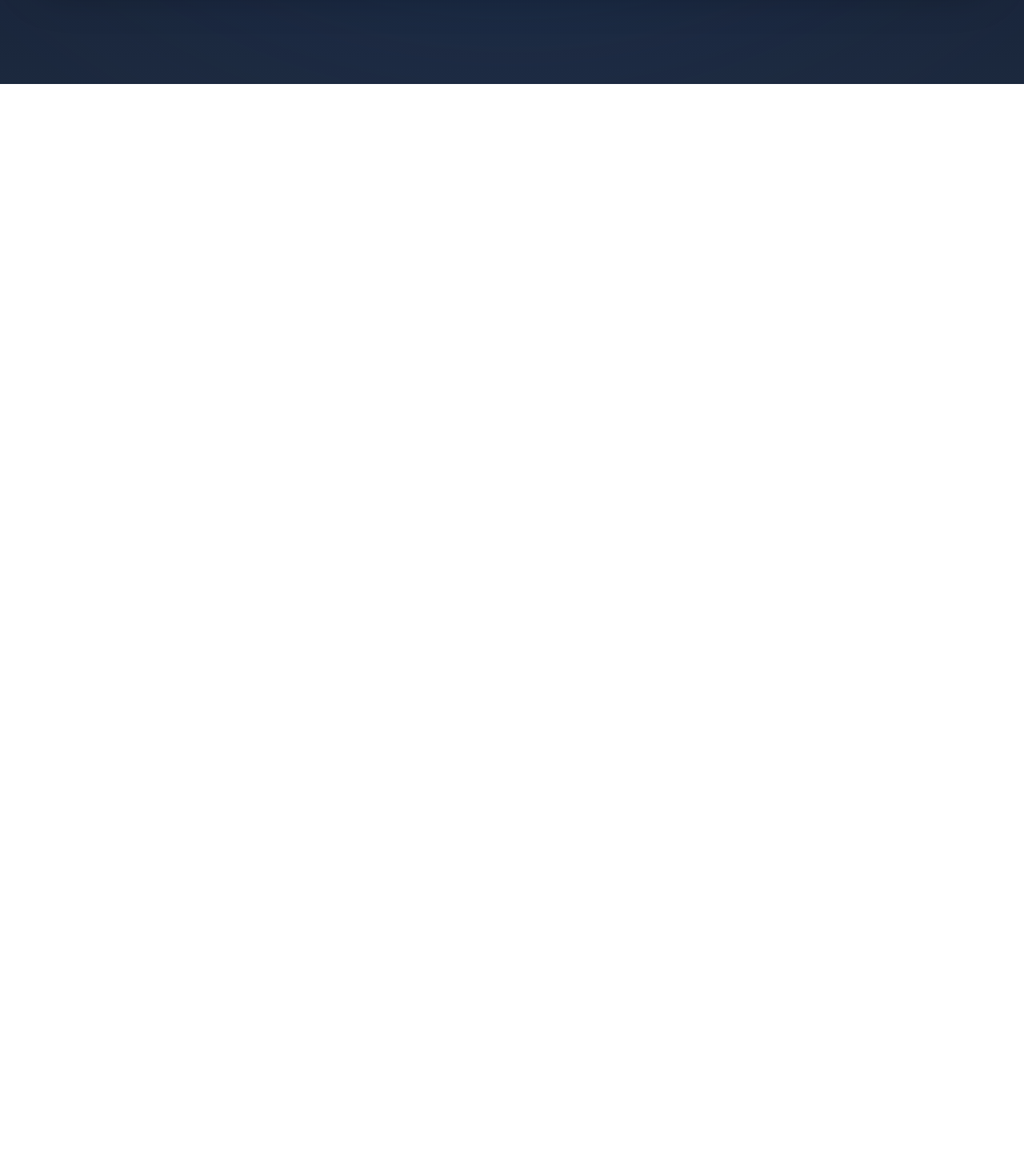
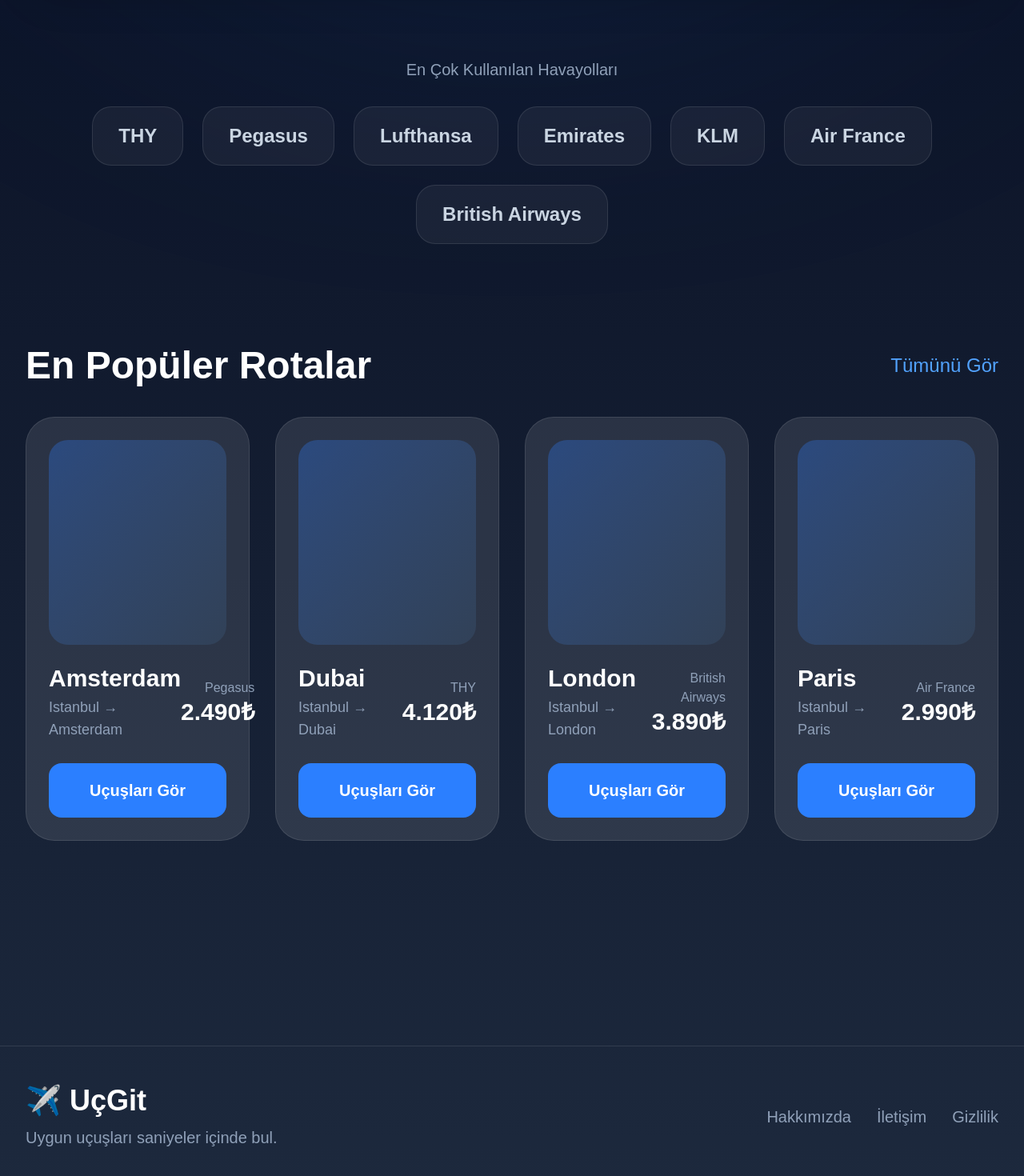
Before and after one commit to melihizzet/flight-platform, a Next.js app: page / in a window 1280 px wide. Shown: the part 1080-2550 px from the top of the page at 80% size. Before the commit the page ends 1185 px from the top, so only its background shows below. Built offline with nearby package versions, Linux system fonts and the light colour scheme.

Commit message:
separate flights results page

```diff
--- /dev/null
+++ b/app/flights/page.tsx
@@ -0,0 +1,258 @@
+export default function FlightsPage() {
+
+  const flights = [
+    {
+      airline: "Pegasus",
+      from: "SAW",
+      to: "AMS",
+      departure: "08:30",
+      arrival: "11:20",
+      duration: "3s 50dk",
+      direct: true,
+      price: "2.490₺",
+    },
+    {
+      airline: "THY",
+      from: "IST",
+      to: "LHR",
+      departure: "10:15",
+      arrival: "13:50",
+      duration: "4s 35dk",
+      direct: true,
+      price: "3.890₺",
+    },
+    {
+      airline: "Lufthansa",
+      from: "IST",
+      to: "CDG",
+      departure: "07:10",
+      arrival: "11:40",
+      duration: "5s 30dk",
+      direct: false,
+      price: "2.990₺",
+    },
+    {
+      airline: "Emirates",
+      from: "IST",
+      to: "DXB",
+      departure: "13:40",
+      arrival: "19:10",
+      duration: "4s 30dk",
+      direct: true,
+      price: "6.490₺",
+    },
+  ];
+
+  return (
+    <main className="min-h-screen bg-gradient-to-b from-slate-950 via-slate-900 to-slate-800 text-white">
+
+      {/* Navbar */}
+      <nav className="flex items-center justify-between px-8 py-8 max-w-[1600px] mx-auto">
+
+        <a
+          href="/"
+          className="text-5xl font-black"
+        >
+          ✈️ UçGit
+        </a>
+
+        <div className="flex items-center gap-4">
+
+          <button className="text-lg hover:text-blue-400 transition">
+            Giriş Yap
+          </button>
+
+          <button className="bg-blue-500 hover:bg-blue-600 transition px-7 py-3 rounded-2xl font-bold">
+            Kayıt Ol
+          </button>
+
+        </div>
+
+      </nav>
+
+      {/* Search Top */}
+      <section className="max-w-[1600px] mx-auto px-8 pt-10">
+
+        <div className="bg-white/10 border border-white/10 rounded-[36px] p-8 backdrop-blur-xl">
+
+          <div className="grid lg:grid-cols-5 gap-5">
+
+            <input
+              defaultValue="SAW - Sabiha Gokcen"
+              className="bg-slate-700 border border-white/10 rounded-3xl p-6 text-xl outline-none"
+            />
+
+            <input
+              defaultValue="AMS - Amsterdam"
+              className="bg-slate-700 border border-white/10 rounded-3xl p-6 text-xl outline-none"
+            />
+
+            <input
+              type="date"
+              className="bg-slate-700 border border-white/10 rounded-3xl p-6 text-xl outline-none"
+            />
+
+            <select className="bg-slate-700 border border-white/10 rounded-3xl p-6 text-xl outline-none">
+
+              <option>1 Yolcu</option>
+              <option>2 Yolcu</option>
+              <option>3 Yolcu</option>
+
+            </select>
+
+            <button className="bg-blue-500 hover:bg-blue-600 transition rounded-3xl text-xl font-black">
+              Güncelle
+            </button>
+
+          </div>
+
+        </div>
+
+      </section>
+
+      {/* Results */}
+      <section className="max-w-[1600px] mx-auto px-8 py-20">
+
+        {/* Top */}
+        <div className="flex flex-col lg:flex-row lg:items-center lg:justify-between gap-8 mb-14">
+
+          <div>
+
+            <p className="text-slate-400 text-xl">
+              SAW → AMS
+            </p>
+
+            <h1 className="text-6xl font-black mt-2">
+              Uçuş Sonuçları
+            </h1>
+
+          </div>
+
+          {/* Filters */}
+          <div className="flex flex-wrap gap-4">
+
+            <button className="bg-blue-500 px-6 py-4 rounded-2xl font-bold text-lg">
+              En Ucuz
+            </button>
+
+            <button className="bg-white/10 border border-white/10 px-6 py-4 rounded-2xl font-bold text-lg">
+              En Hızlı
+            </button>
+
+            <button className="bg-white/10 border border-white/10 px-6 py-4 rounded-2xl font-bold text-lg">
+              Direkt Uçuş
+            </button>
+
+          </div>
+
+        </div>
+
+        {/* Flight Cards */}
+        <div className="space-y-8">
+
+          {flights.map((flight, index) => (
+
+            <div
+              key={index}
+              className="bg-white/10 border border-white/10 rounded-[40px] p-10 hover:bg-white/15 transition"
+            >
+
+              <div className="flex flex-col xl:flex-row xl:items-center xl:justify-between gap-10">
+
+                {/* Airline */}
+                <div className="min-w-[220px]">
+
+                  <p className="text-slate-400 text-lg">
+                    Havayolu
+                  </p>
+
+                  <h2 className="text-4xl font-black mt-3">
+                    {flight.airline}
+                  </h2>
+
+                  <p className="text-slate-400 mt-3">
+                    Cabin Bag Dahil
+                  </p>
+
+                </div>
+
+                {/* Times */}
+                <div className="flex items-center gap-10">
+
+                  {/* Departure */}
+                  <div>
+
+                    <p className="text-6xl font-black">
+                      {flight.departure}
+                    </p>
+
+                    <p className="text-slate-400 mt-2 text-xl">
+                      {flight.from}
+                    </p>
+
+                  </div>
+
+                  {/* Line */}
+                  <div className="text-center min-w-[180px]">
+
+                    <p className="text-slate-400 text-lg">
+                      {flight.duration}
+                    </p>
+
+                    <div className="w-full h-[2px] bg-white/20 my-5 relative">
+
+                      <div className="absolute left-1/2 top-1/2 -translate-x-1/2 -translate-y-1/2 w-4 h-4 rounded-full bg-blue-400"></div>
+
+                    </div>
+
+                    <p className="text-blue-400 font-bold">
+                      {flight.direct ? "Direkt Uçuş" : "1 Aktarma"}
+                    </p>
+
+                  </div>
+
+                  {/* Arrival */}
+                  <div>
+
+                    <p className="text-6xl font-black">
+                      {flight.arrival}
+                    </p>
+
+                    <p className="text-slate-400 mt-2 text-xl">
+                      {flight.to}
+                    </p>
+
+                  </div>
+
+                </div>
+
+                {/* Price */}
+                <div className="text-right min-w-[220px]">
+
+                  <p className="text-slate-400 text-lg">
+                    Kişi başı
+                  </p>
+
+                  <h3 className="text-6xl font-black mt-3">
+                    {flight.price}
+                  </h3>
+
+                  <button className="bg-blue-500 hover:bg-blue-600 transition px-10 py-5 rounded-3xl mt-6 font-black text-xl w-full">
+                    Siteye Git
+                  </button>
+
+                </div>
+
+              </div>
+
+            </div>
+
+          ))}
+
+        </div>
+
+      </section>
+
+    </main>
+  );
+}
--- a/app/page.tsx
+++ b/app/page.tsx
@@ -41,36 +41,40 @@ const airports = [
   },
 ];
 
-const flights = [
+const airlines = [
+  "THY",
+  "Pegasus",
+  "Lufthansa",
+  "Emirates",
+  "KLM",
+  "Air France",
+  "British Airways",
+];
+
+const destinations = [
   {
+    from: "Istanbul",
+    to: "Amsterdam",
+    price: "2.490₺",
     airline: "Pegasus",
-    from: "SAW",
-    to: "AMS",
-    departure: "08:30",
-    arrival: "11:20",
-    duration: "3s 50dk",
-    direct: true,
-    price: "2.490₺",
   },
   {
+    from: "Istanbul",
+    to: "Dubai",
+    price: "4.120₺",
     airline: "THY",
-    from: "IST",
-    to: "LHR",
-    departure: "10:15",
-    arrival: "13:50",
-    duration: "4s 35dk",
-    direct: true,
-    price: "3.890₺",
   },
   {
-    airline: "Lufthansa",
-    from: "IST",
-    to: "CDG",
-    departure: "07:10",
-    arrival: "11:40",
-    duration: "5s 30dk",
-    direct: false,
+    from: "Istanbul",
+    to: "London",
+    price: "3.890₺",
+    airline: "British Airways",
+  },
+  {
+    from: "Istanbul",
+    to: "Paris",
     price: "2.990₺",
+    airline: "Air France",
   },
 ];
 
@@ -87,8 +91,6 @@ export default function Home() {
   const [passengers, setPassengers] = useState(1);
 
   const [cabin, setCabin] = useState("Economy");
-
-  const [showResults, setShowResults] = useState(false);
 
   const filteredFrom = airports.filter((airport) =>
     airport.code.toLowerCase().includes(fromAirport.toLowerCase()) ||
@@ -317,130 +319,142 @@ export default function Home() {
 
           </div>
 
-          {/* Search Button */}
-          <button
-            onClick={() => setShowResults(true)}
-            className="w-full mt-8 bg-blue-500 hover:bg-blue-600 transition rounded-3xl p-7 text-2xl font-black shadow-lg shadow-blue-500/30"
+          {/* SEARCH BUTTON */}
+          <a
+            href="/flights"
+            className="w-full mt-8 bg-blue-500 hover:bg-blue-600 transition rounded-3xl p-7 text-2xl font-black shadow-lg shadow-blue-500/30 flex items-center justify-center"
           >
             Uçuş Ara
-          </button>
+          </a>
 
         </div>
 
-        {/* RESULTS */}
-        {showResults && (
+        {/* Airlines */}
+        <div className="mt-24">
 
-          <div className="mt-24 max-w-7xl mx-auto">
+          <p className="text-slate-400 text-xl mb-8 text-center">
+            En Çok Kullanılan Havayolları
+          </p>
 
-            <div className="flex items-center justify-between mb-10">
+          <div className="flex flex-wrap items-center justify-center gap-6">
 
-              <h3 className="text-5xl font-black">
-                Uçuş Sonuçları
-              </h3>
+            {airlines.map((airline) => (
+              <div
+                key={airline}
+                className="bg-white/5 border border-white/10 rounded-3xl px-8 py-5 text-2xl font-bold text-slate-300 hover:bg-white/10 transition"
+              >
+                {airline}
+              </div>
+            ))}
 
-              <p className="text-slate-400 text-2xl">
-                {flights.length} uçuş bulundu
-              </p>
+          </div>
 
-            </div>
+        </div>
 
-            <div className="space-y-6">
+        {/* Popular Routes */}
+        <div className="mt-32">
 
-              {flights.map((flight, index) => (
+          <div className="flex items-center justify-between mb-10">
 
-                <div
-                  key={index}
-                  className="bg-white/10 border border-white/10 rounded-[36px] p-8 hover:bg-white/15 transition"
-                >
+            <h3 className="text-5xl font-black">
+              En Popüler Rotalar
+            </h3>
 
-                  <div className="flex flex-col lg:flex-row lg:items-center lg:justify-between gap-8">
+            <button className="text-blue-400 hover:text-blue-300 text-2xl">
+              Tümünü Gör
+            </button>
 
-                    {/* Airline */}
-                    <div>
+          </div>
 
-                      <p className="text-slate-400 text-lg">
-                        Havayolu
-                      </p>
+          <div className="grid md:grid-cols-2 lg:grid-cols-4 gap-8">
 
-                      <h4 className="text-3xl font-black mt-2">
-                        {flight.airline}
-                      </h4>
+            {destinations.map((destination) => (
 
-                    </div>
+              <div
+                key={destination.to}
+                className="bg-white/10 border border-white/10 rounded-[36px] p-7 hover:bg-white/15 transition cursor-pointer"
+              >
 
-                    {/* Flight */}
-                    <div className="flex items-center gap-8">
+                <div className="h-64 rounded-3xl bg-gradient-to-br from-blue-500/30 to-slate-700 mb-6"></div>
 
-                      <div>
+                <div className="flex items-center justify-between">
 
-                        <p className="text-4xl font-black">
-                          {flight.departure}
-                        </p>
+                  <div>
 
-                        <p className="text-slate-400 mt-1">
-                          {flight.from}
-                        </p>
+                    <h4 className="text-3xl font-black">
+                      {destination.to}
+                    </h4>
 
-                      </div>
+                    <p className="text-slate-400 text-lg mt-1">
+                      {destination.from} → {destination.to}
+                    </p>
 
-                      <div className="text-center">
+                  </div>
 
-                        <p className="text-slate-400">
-                          {flight.duration}
-                        </p>
+                  <div className="text-right">
 
-                        <div className="w-32 h-[2px] bg-white/20 my-3"></div>
+                    <p className="text-base text-slate-400">
+                      {destination.airline}
+                    </p>
 
-                        <p className="text-sm text-blue-400">
-                          {flight.direct ? "Direkt Uçuş" : "Aktarmalı"}
-                        </p>
-
-                      </div>
-
-                      <div>
-
-                        <p className="text-4xl font-black">
-                          {flight.arrival}
-                        </p>
-
-                        <p className="text-slate-400 mt-1">
-                          {flight.to}
-                        </p>
-
-                      </div>
-
-                    </div>
-
-                    {/* Price */}
-                    <div className="text-right">
-
-                      <p className="text-slate-400 text-lg">
-                        Kişi başı
-                      </p>
-
-                      <p className="text-5xl font-black mt-2">
-                        {flight.price}
-                      </p>
-
-                      <button className="bg-blue-500 hover:bg-blue-600 transition px-8 py-4 rounded-2xl mt-5 font-bold text-xl">
-                        Siteye Git
-                      </button>
-
-                    </div>
+                    <p className="text-3xl font-black">
+                      {destination.price}
+                    </p>
 
                   </div>
 
                 </div>
 
-              ))}
+                <button className="w-full mt-7 bg-blue-500 hover:bg-blue-600 transition py-5 rounded-2xl font-bold text-xl">
+                  Uçuşları Gör
+                </button>
 
-            </div>
+              </div>
+
+            ))}
 
           </div>
 
-        )}
+        </div>
 
       </section>
+
+      {/* Footer */}
+      <footer className="border-t border-white/10 mt-32">
+
+        <div className="max-w-[1600px] mx-auto px-8 py-12 flex flex-col lg:flex-row items-center justify-between gap-8">
+
+          <div>
+
+            <h3 className="text-4xl font-black">
+              ✈️ UçGit
+            </h3>
+
+            <p className="text-slate-400 mt-3 text-xl">
+              Uygun uçuşları saniyeler içinde bul.
+            </p>
+
+          </div>
+
+          <div className="flex items-center gap-8 text-slate-400 text-xl">
+
+            <button className="hover:text-white transition">
+              Hakkımızda
+            </button>
+
+            <button className="hover:text-white transition">
+              İletişim
+            </button>
+
+            <button className="hover:text-white transition">
+              Gizlilik
+            </button>
+
+          </div>
+
+        </div>
+
+      </footer>
 
     </main>
   );
```
